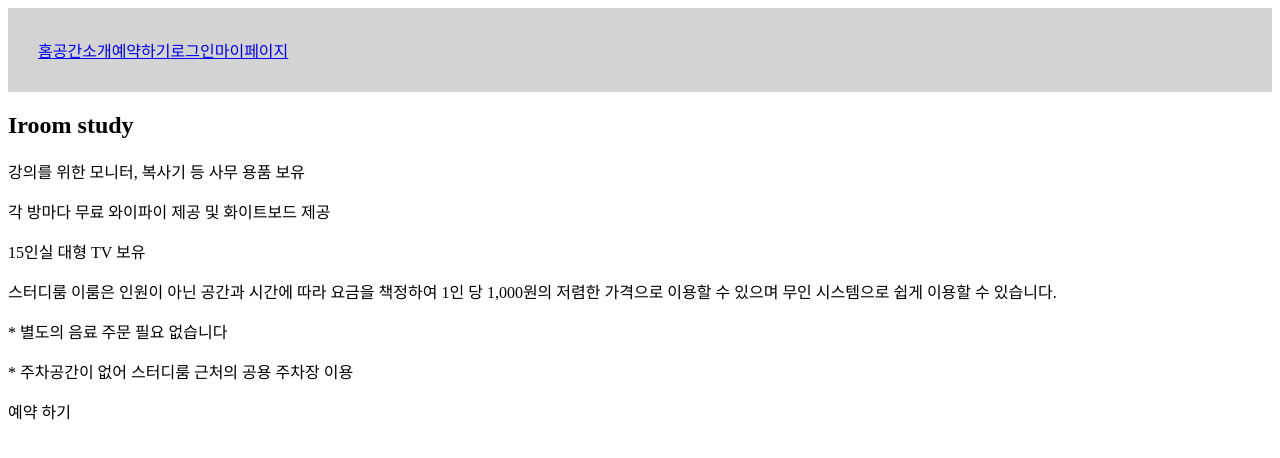
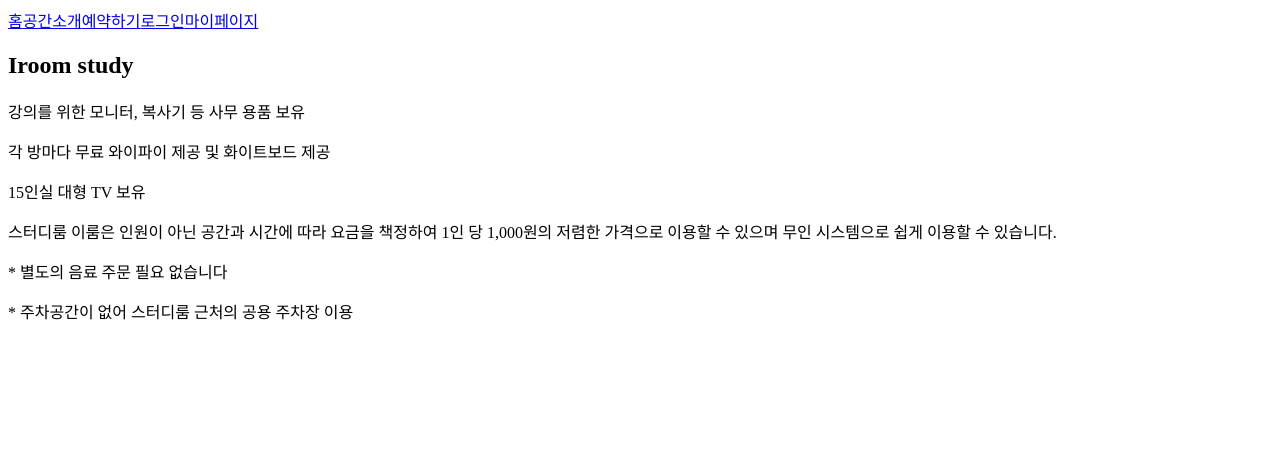
Before and after one commit to jseo9732/iroom-clone, a React (Create React App) app: page /reservation in a window 1280 px wide. Shown: the top 458 px of the page. Built offline with nearby package versions, Linux system fonts and the light colour scheme.

Commit message:
First Commit

```diff
--- a/package.json
+++ b/package.json
@@ -41,6 +41,6 @@
     "eslint-config-prettier": "^8.3.0",
     "eslint-plugin-prettier": "^4.0.0",
     "eslint-plugin-react": "^7.26.1",
-    "prettier": "2.4.1"
+    "prettier": "^2.4.1"
   }
 }
--- a/src/components/App.js
+++ b/src/components/App.js
@@ -1,4 +1,5 @@
 import AppRouter from "./Router";
+import React from "react";
 
 export default function App() {
   return (
--- a/src/components/Navigation.js
+++ b/src/components/Navigation.js
@@ -1,8 +1,9 @@
-import { Link } from 'react-router-dom';
+import { Link } from "react-router-dom";
+import React from "react";
 
 export default function Navigation() {
   return (
-    <div style={{padding:"30px", background:"lightGray"}}>
+    <div>
       <Link to="/">홈</Link>
       <Link to="/intro">공간소개</Link>
       <Link to="/reservation">예약하기</Link>
--- a/src/pages/Home.js
+++ b/src/pages/Home.js
@@ -1,3 +1,5 @@
+import React from "react";
+
 export default function Home() {
   return <div>메인 페이지</div>;
 }
--- a/src/pages/Introduction.js
+++ b/src/pages/Introduction.js
@@ -1,3 +1,5 @@
+import React from "react";
+
 export default function Introduction() {
   return <div>소개 페이지</div>;
 }
--- a/src/pages/Login.js
+++ b/src/pages/Login.js
@@ -1,3 +1,5 @@
+import React from "react";
+
 export default function Login() {
   return <div>로그인 페이지</div>;
 }
--- a/src/pages/Profile.js
+++ b/src/pages/Profile.js
@@ -1,3 +1,5 @@
+import React from "react";
+
 export default function Profile() {
   return <div>마이 페이지</div>;
 }
--- a/src/pages/Reservation.jsx
+++ b/src/pages/Reservation.jsx
@@ -1,10 +1,12 @@
+import React from "react";
+
 export default function Reservation() {
   return (
-    <section class="reservationInfo">
+    <section className="reservationInfo">
       <div>
         <h2>Iroom study</h2>
         <div>
-          <p>강의를 위한 모니터, 복사기 등 사무 용품 보유</p>
+        <p>강의를 위한 모니터, 복사기 등 사무 용품 보유</p>
           <p>각 방마다 무료 와이파이 제공 및 화이트보드 제공</p>
           <p>15인실 대형 TV 보유</p>
           <p>스터디룸 이룸은 인원이 아닌 공간과 시간에 따라 요금을 책정하여 1인 당 1,000원의 저렴한 가격으로 이용할 수 있으며 무인 시스템으로 쉽게 이용할 수 있습니다.</p>
@@ -12,9 +14,7 @@ export default function Reservation() {
           <p>* 주차공간이 없어 스터디룸 근처의 공용 주차장 이용</p>
         </div>
       </div>
-      <div class="reserveBtn" onClick={null}>
-        예약 하기
-      </div>
+      <div className="reserveBtn" onClick={null}></div>
     </section>
-  )
+  );
 }
--- a/src/pages/Signup.js
+++ b/src/pages/Signup.js
@@ -1,3 +1,5 @@
+import React from "react";
+
 export default function Signup() {
   return <div>회원가입 페이지</div>;
 }
```
Also changed, not shown: .eslint.json, 1 other file (tests, documents, lock files or other folders).
